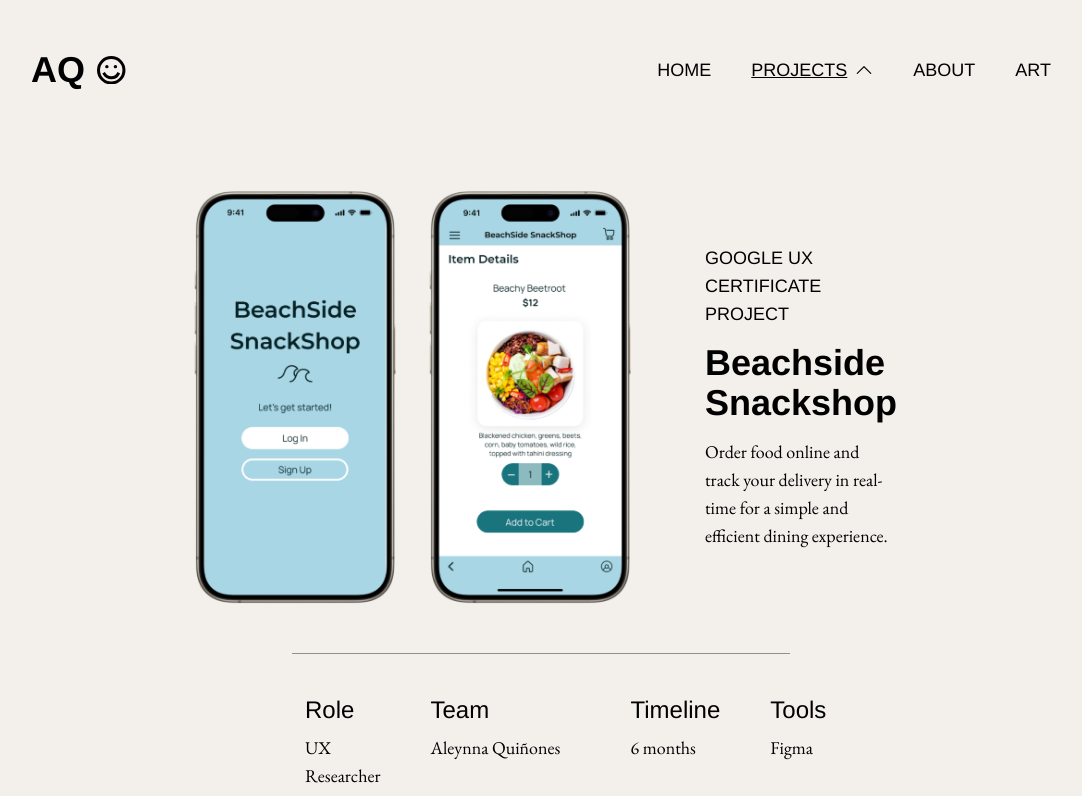
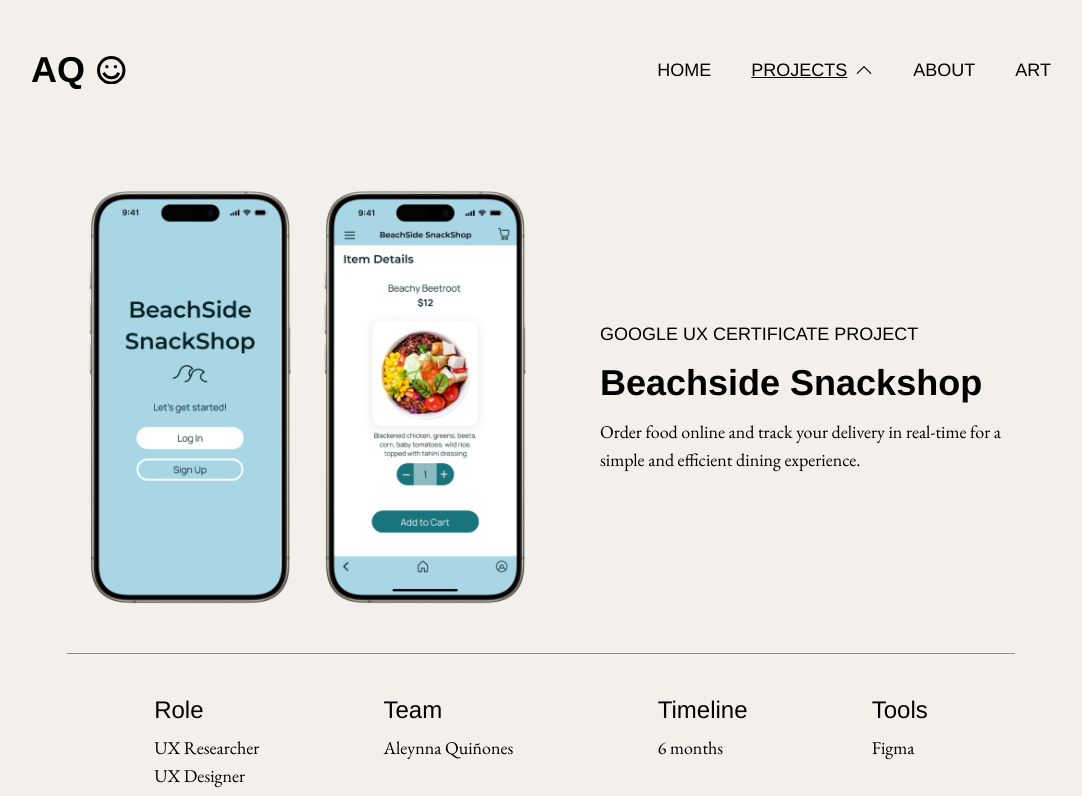
Before and after one commit to agabra23/aleynna-portfolio, a React (Vite) app: page /beachside-snackshop in a window 1280 px wide. Shown: the top 796 px of the page, without its empty margins (99-1181 px from the left). Built offline with nearby package versions, Linux system fonts and the light colour scheme.

Commit message:
Remove old margins from beachside

```diff
--- a/src/pages/Beachside.jsx
+++ b/src/pages/Beachside.jsx
@@ -180,7 +180,7 @@ const Beachside = () => {
   ];
 
   return (
-    <div className="relative -z-10 mx-[50px] md:mx-[130px] lg:mx-[200px] xl:mx-[340px] font-garamond max-w-full">
+    <div className="relative -z-10 font-garamond max-w-full">
       <Section>
         <div className="flex flex-col md:flex-row justify-center items-center gap-[30px] md:gap-[65px] max-w-full">
           <div className="flex justify-center gap-[15px] max-w-full mb-[30px] md:mb-0">
```
